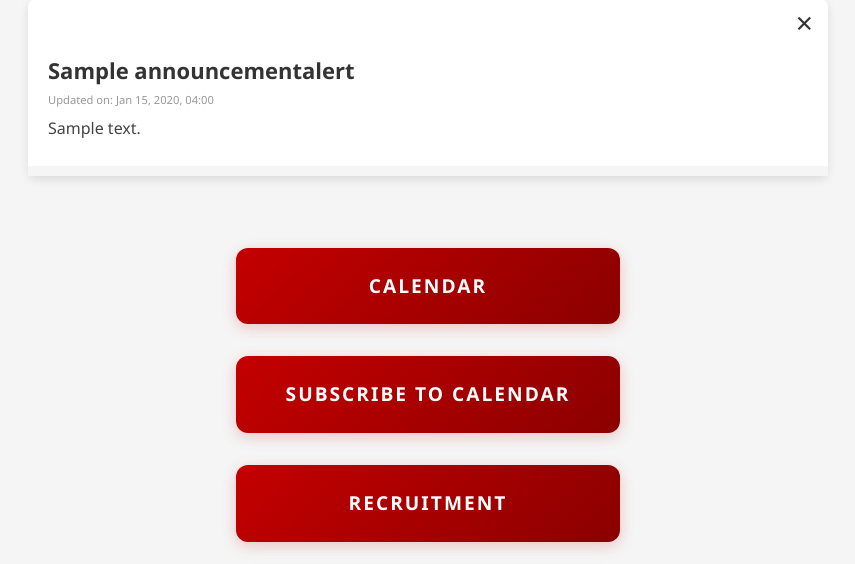
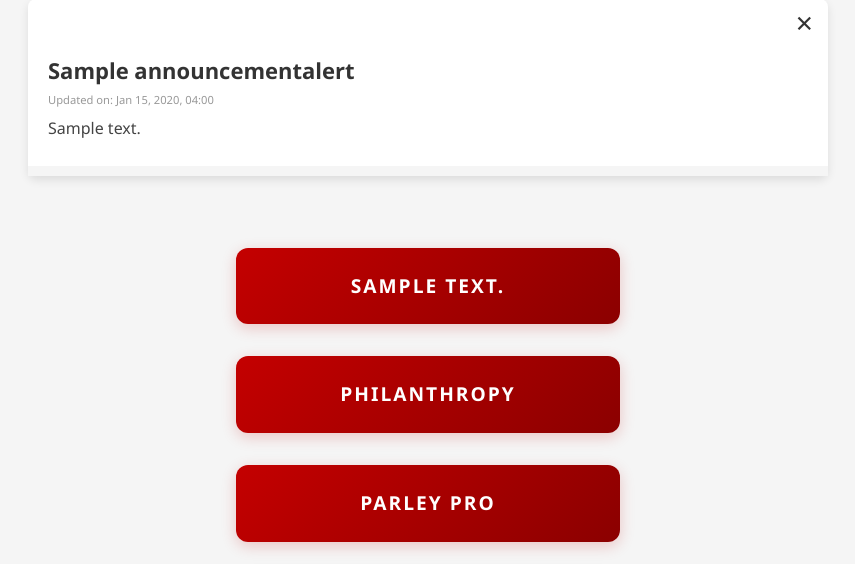
Before and after one commit to smk37git/SPDWEBAPP_ENV, a Django app: page /auth/dashboard/ in a window 1280 px wide. Shown: the part 146-710 px from the top of the page, without its empty margins (212-1067 px from the left). Run offline with Django 4.2, Linux system fonts and the light colour scheme; a user stored in the database is signed in; tables that the repository leaves empty hold one stand-in row (values such as "Sample post"); grey boxes marked "Sample" are stand-in pictures; some libraries are stand-ins or nearby versions.

Commit message:
Dashboard links are now editable on the admin page

```diff
--- a/SPDWEBAPP/AUTHENTICATE/admin.py
+++ b/SPDWEBAPP/AUTHENTICATE/admin.py
@@ -2,7 +2,7 @@ from django.contrib import admin
 from django.contrib.auth.admin import UserAdmin
 from django.contrib.auth import get_user_model
 from django import forms
-from .models import Brother_Profile, Role, Major
+from .models import Brother_Profile, Role, Major, DashboardLink
 
 class CustomUserAdmin(UserAdmin):
     list_display = ('username', 'email', 'first_name', 'last_name', 'is_superuser')
@@ -78,3 +78,4 @@ admin.site.register(User, CustomUserAdmin)
 admin.site.register(Brother_Profile, Brother_ProfileAdmin)
 admin.site.register(Role)
 admin.site.register(Major, MajorAdmin)
+admin.site.register(DashboardLink)
--- a/SPDWEBAPP/AUTHENTICATE/models.py
+++ b/SPDWEBAPP/AUTHENTICATE/models.py
@@ -74,3 +74,10 @@ class Brother_Profile(models.Model):
                 pass
 
         super().save(*args, **kwargs)
+
+class DashboardLink(models.Model):
+    text = models.CharField(max_length=200, help_text='Text to display on the button')
+    link = models.URLField(max_length=200, help_text='URL for the button')
+
+    def __str__(self):
+        return self.text
--- a/SPDWEBAPP/AUTHENTICATE/templates/AUTHENTICATE/dashboard.html
+++ b/SPDWEBAPP/AUTHENTICATE/templates/AUTHENTICATE/dashboard.html
@@ -9,39 +9,41 @@
 {% include 'MISC/announcement_alert.html' %}
 
 <div class="d-grid gap-2 col-3 mx-auto dashboard-buttons">
-
+    {% if dashboard_links %}
+        {% for link in dashboard_links %}
+            <a href="{{ link.link }}" target="_blank">
+                <button class="btn btn-primary" type="button">{{ link.text }}</button>
+            </a>
+        {% endfor %}
+    {% else %}
         <a href="https://mailmissouri-my.sharepoint.com/:p:/g/personal/***REMOVED***" target="_blank">
             <button class="btn btn-primary" type="button">CALENDAR</button>
-
+        </a>
         <a href="webcal://calendar.google.com/calendar/ical/***REMOVED***" target="_blank">
             <button class="btn btn-primary" type="button">Subscribe To Calendar</button>
-
+        </a>
         <a href="https://docs.google.com/spreadsheets/d/***REMOVED***" target="_blank">
             <button class="btn btn-primary" type="button">RECRUITMENT</button>
-
+        </a>
         <a href="https://drive.google.com/drive/u/1/folders/***REMOVED***" target="_blank">
             <button class="btn btn-primary" type="button">Google Drive</button>
         </a>
+    {% endif %}
     <a href="{% url 'philanthropy_dashboard' %}">
         <button class="btn btn-primary" type="button">Philanthropy</button>
     </a>
     <a href="{% url 'poll' %}">
         <button class="btn btn-primary" type="button">Parley Pro</button>
     </a>
-
     <a href="{% url 'roster' %}">
         <button class="btn btn-primary" type="button">Roster</button>
     </a>
     <a href="{% url 'alumni_roster' %}">
         <button class="btn btn-primary" type="button">Alumni Roster</button>
     </a>
-
     <a href= "{% url 'newmember_marks_dashboard'%}">
-
         <button class="btn btn-primary" type="button">New Member Marks</button>
     </a>
-
     {% dls_alert %}
-
 </div>
 {% endblock %}
--- a/SPDWEBAPP/AUTHENTICATE/views.py
+++ b/SPDWEBAPP/AUTHENTICATE/views.py
@@ -21,14 +21,18 @@ from MISC.models import AnnouncementAlert
 
 
 
+from .models import DashboardLink
+
 @login_required
 def dashboard(request):
     is_new_member = check_user_role(request.user, 'NEW_MEMBER')
     if (is_new_member):
         return redirect('/newmember/')
 
+    dashboard_links = DashboardLink.objects.all()
     announcements = AnnouncementAlert.objects.filter(is_active=True)
     context = {
+        'dashboard_links': dashboard_links,
         'announcements': announcements
     }
     return render(request, 'AUTHENTICATE/dashboard.html', context)
```
Lines whose indentation alone changed are shown as unchanged.
